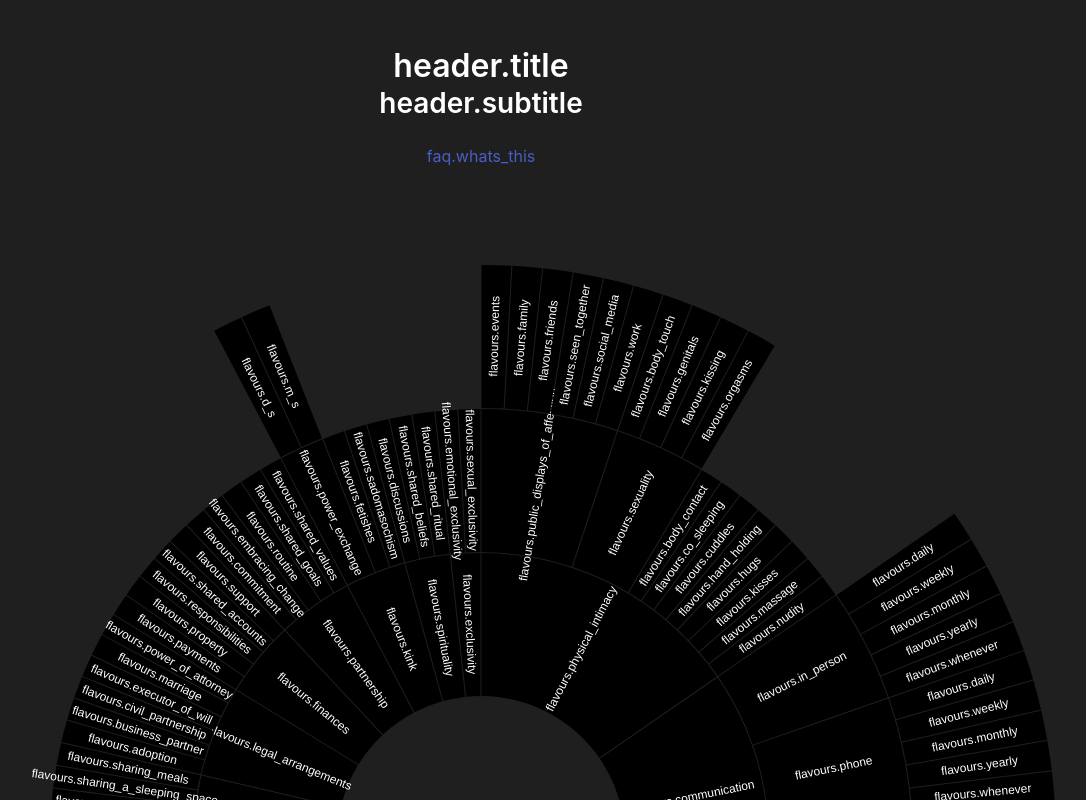
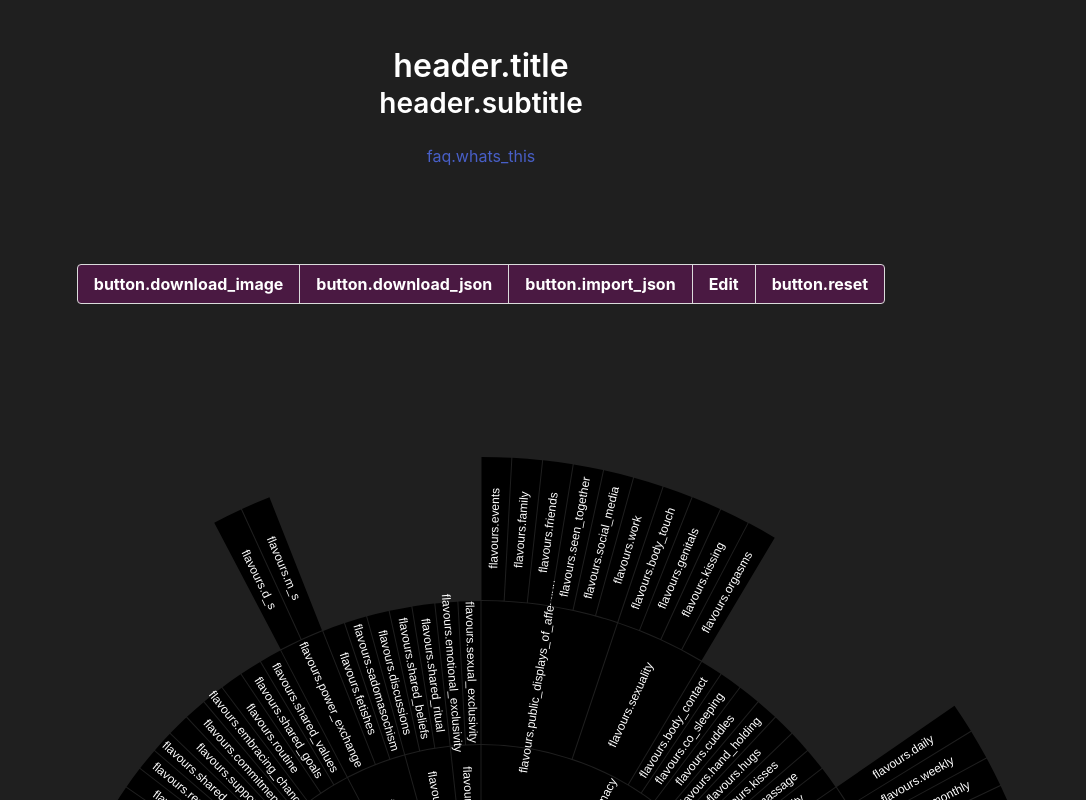
Before and after one commit to duizendnegen/sunburst-smorgasbord, a React (Create React App) app: page / in a window 1280 px wide. Shown: the top 800 px of the page, without its empty margins (159-1245 px from the left). Built offline with nearby package versions, Linux system fonts and the light colour scheme; the HTML template or start-up script is replaced by a standard one.

Commit message:
Bring back buttons panel

```diff
--- a/src/App.tsx
+++ b/src/App.tsx
@@ -197,6 +197,17 @@ const App = () => {
           </p>
         </div>
       </section>
+      <section className="section">
+        <div className="container content">
+          <div className="buttons has-addons is-centered mb-6">
+            <ExportAsImageButton></ExportAsImageButton>
+            <ExportAsJsonButton flavours={flavours}></ExportAsJsonButton>
+            <ImportJsonButton onUpload={importNewFlavours}></ImportJsonButton>
+            <EditButton onClick={toggleEditMode}></EditButton>
+            <ResetButton onReset={resetFlavours}></ResetButton>
+          </div>
+        </div>
+      </section>
       <EditModal
         isActive={editModalActive}
         flavours={flavours}
```
